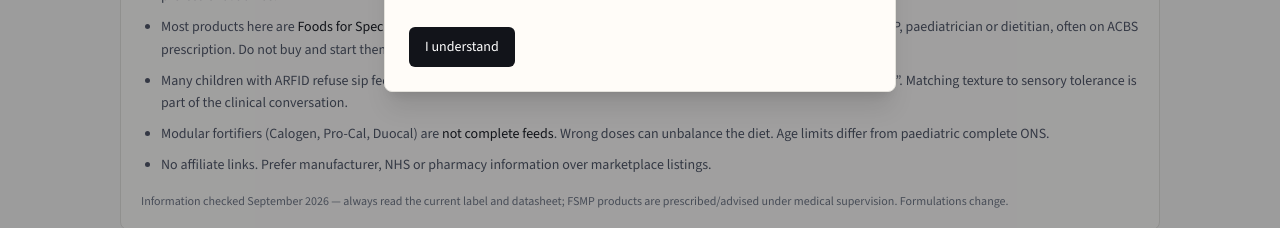
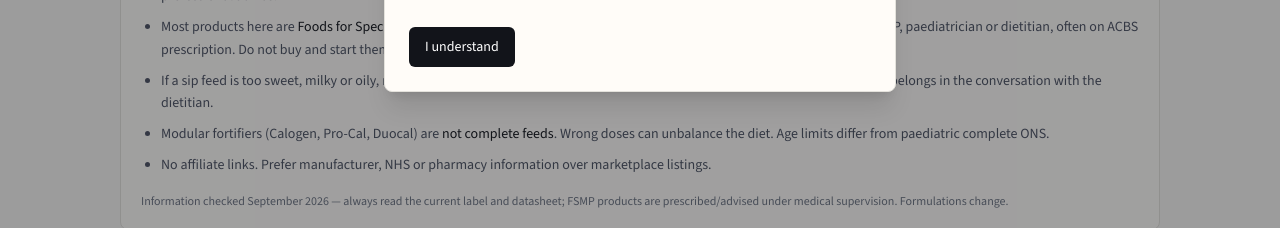
Before and after one commit to tedotedo/afird-new, a Next.js app: page /nutrition-support in a window 1280 px wide. Shown: the part 481-709 px from the top of the page. Built offline with nearby package versions, Linux system fonts and the light colour scheme; no server answers.

Commit message:
Plain the ARFID texture caveats on vitamins and sip-feed pages

```diff
--- a/src/app/nutrition-support/page.tsx
+++ b/src/app/nutrition-support/page.tsx
@@ -30,9 +30,9 @@ export default function NutritionSupportPage() {
               everyday “meal replacements” without advice.
             </li>
             <li>
-              Many children with ARFID refuse sip feeds because of sweetness, milkiness, oiliness or
-              aftertaste — not because they “won’t try”. Matching texture to sensory tolerance is part of
-              the clinical conversation.
+              If a sip feed is too sweet, milky or oily, many children with ARFID will not drink it.
+              That is not refusal for the sake of it — texture belongs in the conversation with the
+              dietitian.
             </li>
             <li>
               Modular fortifiers (Calogen, Pro-Cal, Duocal) are <strong className="font-medium text-ink">not
--- a/src/app/supplements/page.tsx
+++ b/src/app/supplements/page.tsx
@@ -23,9 +23,9 @@ export default function SupplementsPage() {
         extras={
           <>
             <li>
-              Many children with ARFID refuse supplements because of texture, smell, sweetness or
-              aftertaste — not because they are being difficult. Matching format to sensory tolerance
-              matters as much as the nutrient list.
+              If the texture, smell or aftertaste is wrong, many children with ARFID simply will not
+              take it. That is not being difficult. Form and flavour matter as much as the vitamins
+              listed on the bottle.
             </li>
             <li>
               Do not start, stop or combine supplements on your own if your child is under clinical
```
